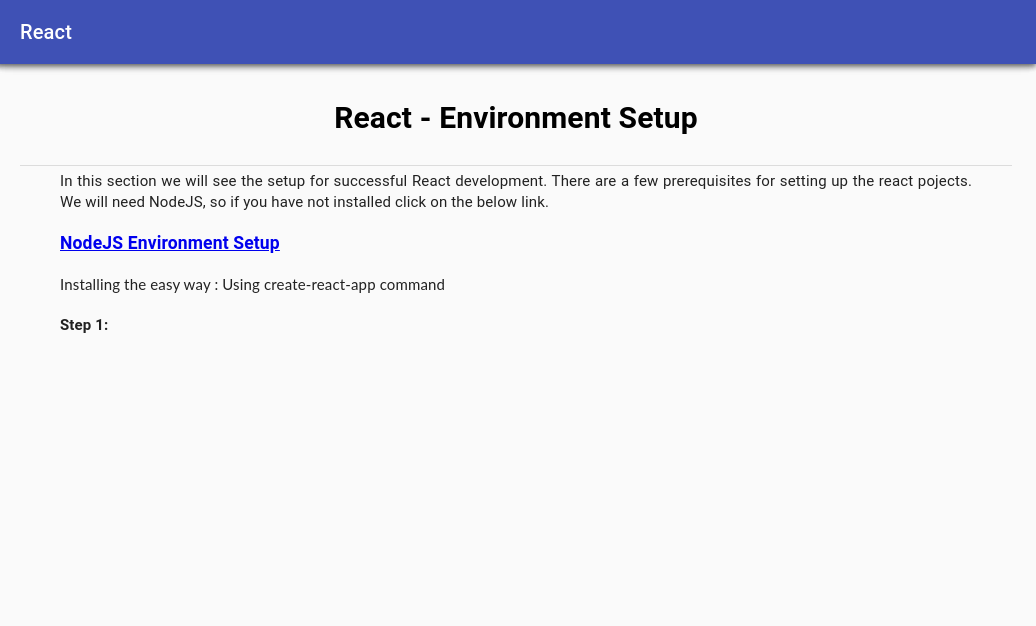
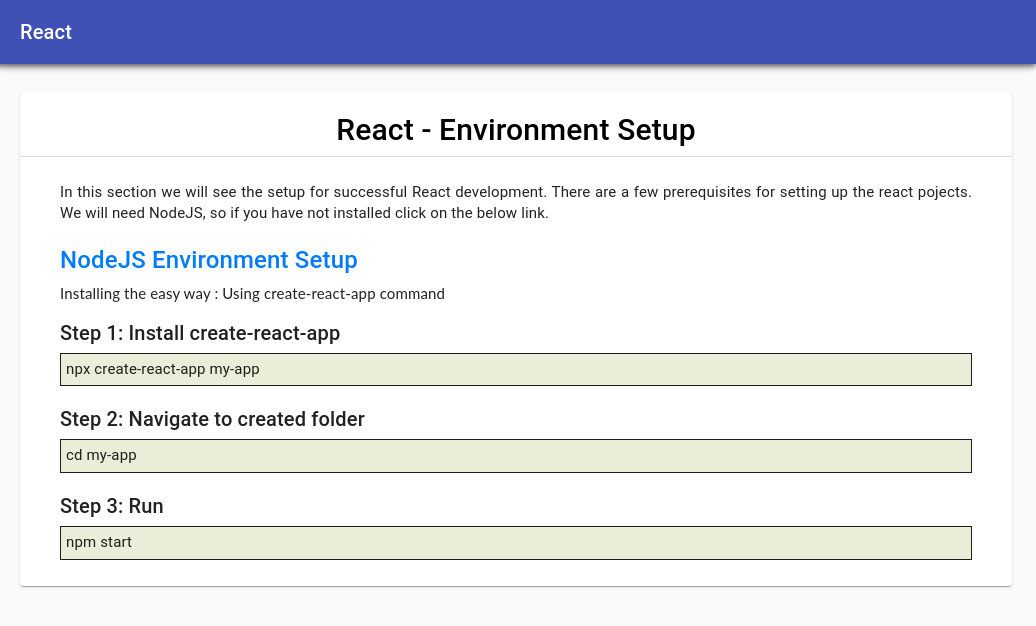
Before and after one commit to mini-militant/reactTutorialUI, a React app: page /environment in a window 1280 px wide. Shown: the top 626 px of the page, 244-1280 px from the left. Built offline with nearby package versions, Linux system fonts and the light colour scheme.

Commit message:
4 files modified

```diff
--- a/components/React-Home.js
+++ b/components/React-Home.js
@@ -1,8 +1,14 @@
 import React from 'react'
-import { makeStyles } from '@material-ui/styles';
+import { makeStyles } from '@material-ui/core/styles';
 import Divider from '@material-ui/core/Divider';
+import Paper from '@material-ui/core/Paper';
 
-const useStyles = makeStyles({
+const useStyles = makeStyles(theme=>({
+  paper:{
+    root: {
+    padding: theme.spacing(3, 2),
+  },
+  },
   root: {
     color: 'black',
     textAlign: 'center',
@@ -32,15 +38,20 @@
     fontSize: 15,
     listStyleType: 'square',
   },
-});
+}));
 
 
 const ReactHome = (props) => {
   const classes = useStyles();
   return (
     <div>
+    <br/>
+    <Paper className={classes.paper}>
+      <br/>
       <h2 className={classes.root}>What is React?</h2>
+      <br/>
       <Divider/>
+      <br/>
       <div className={classes.content}><b>ReactJS </b>tutorial provides basic and advanced concepts of ReactJS. Currently, ReactJS is one of the most popular JavaScript front-end libraries which has a strong foundation and a large community. ReactJS is a <b>declarative</b>, <b>efficient</b>, and flexible <b> JavaScript library </b> for building reusable UI components.React is a component based framework used for making <b>reusable</b> User Interface that improves the speed of the apps. It uses virtual DOM, which improves the performance of the app. The Javascript virtual DOM is faster than the regular DOM. </div>
 
       <div className={classes.content}>It was initially developed and maintained by Facebook and later used in products like Whatsapp & Instagram.</div>
@@ -55,7 +66,7 @@
       </ul>
       </div>
       <div className={classes.content}></div>
-
+    </Paper>
     </div>
   )
 }
--- a/components/React-environment.js
+++ b/components/React-environment.js
@@ -1,7 +1,13 @@
 import React from 'react'
-import { makeStyles } from '@material-ui/styles';
+import { makeStyles } from '@material-ui/core/styles';
 import Divider from '@material-ui/core/Divider';
-const useStyles = makeStyles({
+import Paper from '@material-ui/core/Paper';
+const useStyles = makeStyles(theme => ({
+  paper: {
+    root: {
+      padding: theme.spacing(3, 2),
+    },
+  },
   root: {
     color: 'black',
     textAlign: 'center',
@@ -31,28 +37,53 @@
     fontSize: 15,
     listStyleType: 'square',
   },
-});
+  box: {
+    backgroundColor: '#ebedd8',
+    padding: '5px',
+    border: '0.01px solid'
+  }
+}));
 
 const ReactEnvironment = (props) => {
   const classes = useStyles();
   return (
 
     <div>
+      <br/>
+      <Paper className={classes.paper}>
+        <br/>
         <h2 className={classes.root}>React - Environment Setup</h2>
         <Divider />
+        <br/>
         <div className={classes.content}>
           <section>
             In this section we will see the setup for successful React development. There are a few prerequisites for setting up the react pojects. We will need NodeJS, so if you have not installed click on the below link.
       </section>
+          <br />
           <section>
-          <h3><a href="https://nodejs.org/en/">NodeJS Environment Setup</a></h3>
+            <h4><a href="https://nodejs.org/en/">NodeJS Environment Setup</a></h4>
           </section>
           <section>
             <p>Installing the easy way : Using create-react-app command</p>
-          <h4>Step 1:</h4>
+            <h5>Step 1: Install create-react-app</h5>
+            <div className={classes.box}>
+              npx create-react-app my-app
+          </div><br />
+
+            <h5>Step 2: Navigate to created folder</h5>
+            <div className={classes.box}>
+              cd my-app
+          </div><br />
+
+            <h5>Step 3: Run</h5>
+            <div className={classes.box}>
+              npm start
+          </div>
+
           </section>
-
+          <br />
         </div>
+      </Paper>
     </div>
   )
 }
--- a/index.html
+++ b/index.html
@@ -1 +1,22 @@
+<html>
+
+<head>
+  <meta charset="utf-8">
+  <meta name="viewport" content="width=device-width, initial-scale=1">
+  <link rel="stylesheet" href="https://maxcdn.bootstrapcdn.com/bootstrap/4.3.1/css/bootstrap.min.css">
+
+<!-- jQuery library -->
+<script src="https://ajax.googleapis.com/ajax/libs/jquery/3.4.1/jquery.min.js"></script>
+
+<!-- Popper JS -->
+<script src="https://cdnjs.cloudflare.com/ajax/libs/popper.js/1.14.7/umd/popper.min.js"></script>
+
+<!-- Latest compiled JavaScript -->
+<script src="https://maxcdn.bootstrapcdn.com/bootstrap/4.3.1/js/bootstrap.min.js"></script>
+</head>
+
+<body className="bg">
 <div id="root"></div>
+</body>
+
+</html>
--- a/package.json
+++ b/package.json
@@ -6,6 +6,9 @@
     "@material-ui/core": "4.3.3",
     "@material-ui/icons": "4.2.1",
     "@material-ui/styles": "^4.3.3",
+    "bootstrap": "^4.3.1",
+    "jquery": "1.9.1 - 3",
+    "popper.js": "^1.14.7",
     "prop-types": "15.7.2",
     "react": "16.9.0",
     "react-dom": "16.9.0",
```
Lines whose indentation alone changed are shown as unchanged.
